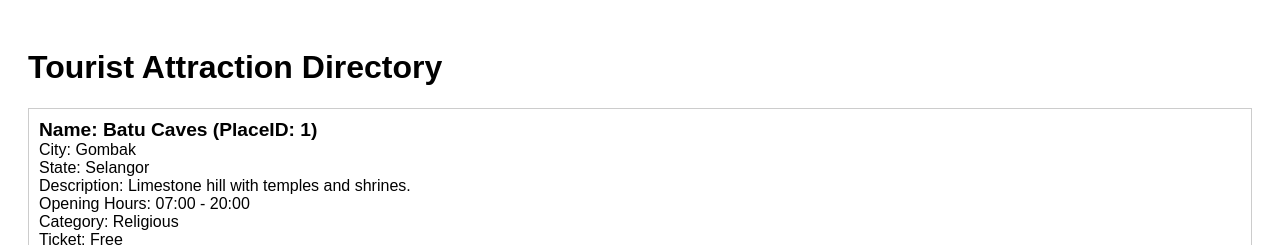
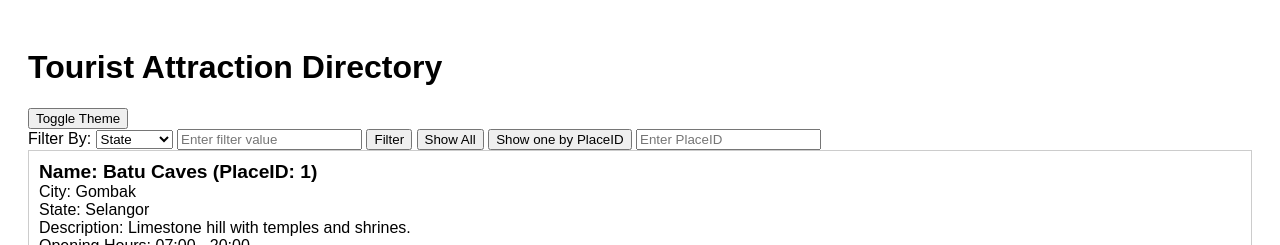
Before and after one commit to bonggiatek/lab2, a plain HTML site: page index.html in a window 1280 px wide. Shown: the top 245 px of the page. Drawn offline with Linux system fonts and the light colour scheme.

Commit message:
Update index.html

```diff
--- a/index.html
+++ b/index.html
@@ -6,12 +6,27 @@
     <title>Tourist Attraction Directory</title>
     <link rel="stylesheet" href="style.css">
 </head>
-<body>
+<body class="light-theme">
     <h1>Tourist Attraction Directory</h1>
+    <button id="themeToggle">Toggle Theme</button>
+    <div id="filterControls">
+        <label for="filterType">Filter By:</label>
+        <select id="filterType">
+            <option value="State">State</option>
+            <option value="City">City</option>
+            <option value="Category">Category</option>
+        </select>
+        <input type="text" id="filterValue" placeholder="Enter filter value">
+        <button id="filterButton">Filter</button>
+        <button id="showAllButton">Show All</button>
+        <button id="showOneButton">Show one by PlaceID</button>
+        <input type="number" id="placeIDValue" placeholder="Enter PlaceID">
+    </div>
     <div id="attractionList"></div>
     <div id="navigation">
         <button id="prev">Previous</button>
         <button id="next">Next</button>
+        <span id="recordCount"></span>
     </div>
 
     <script src="script.js"></script>
```
